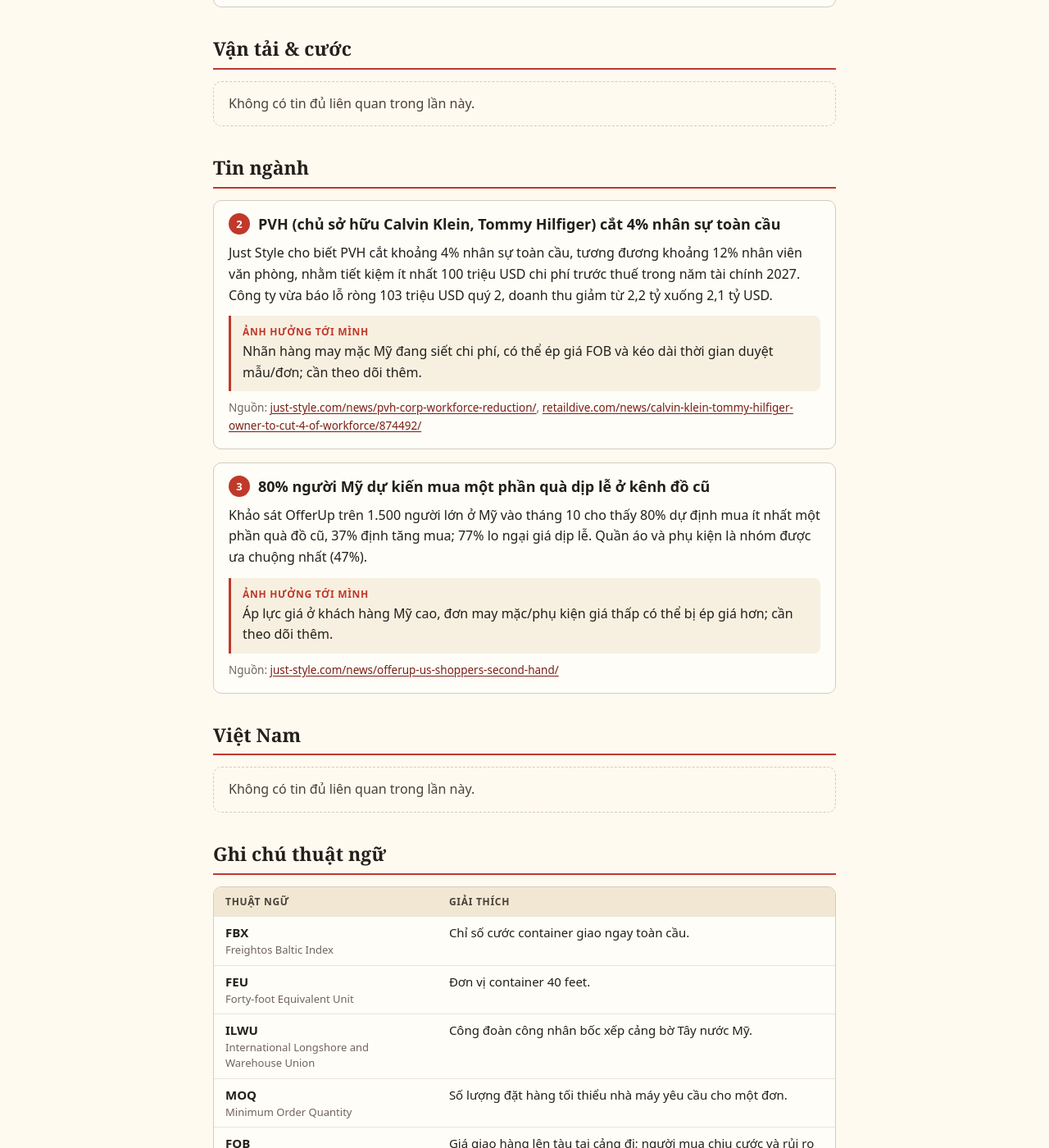
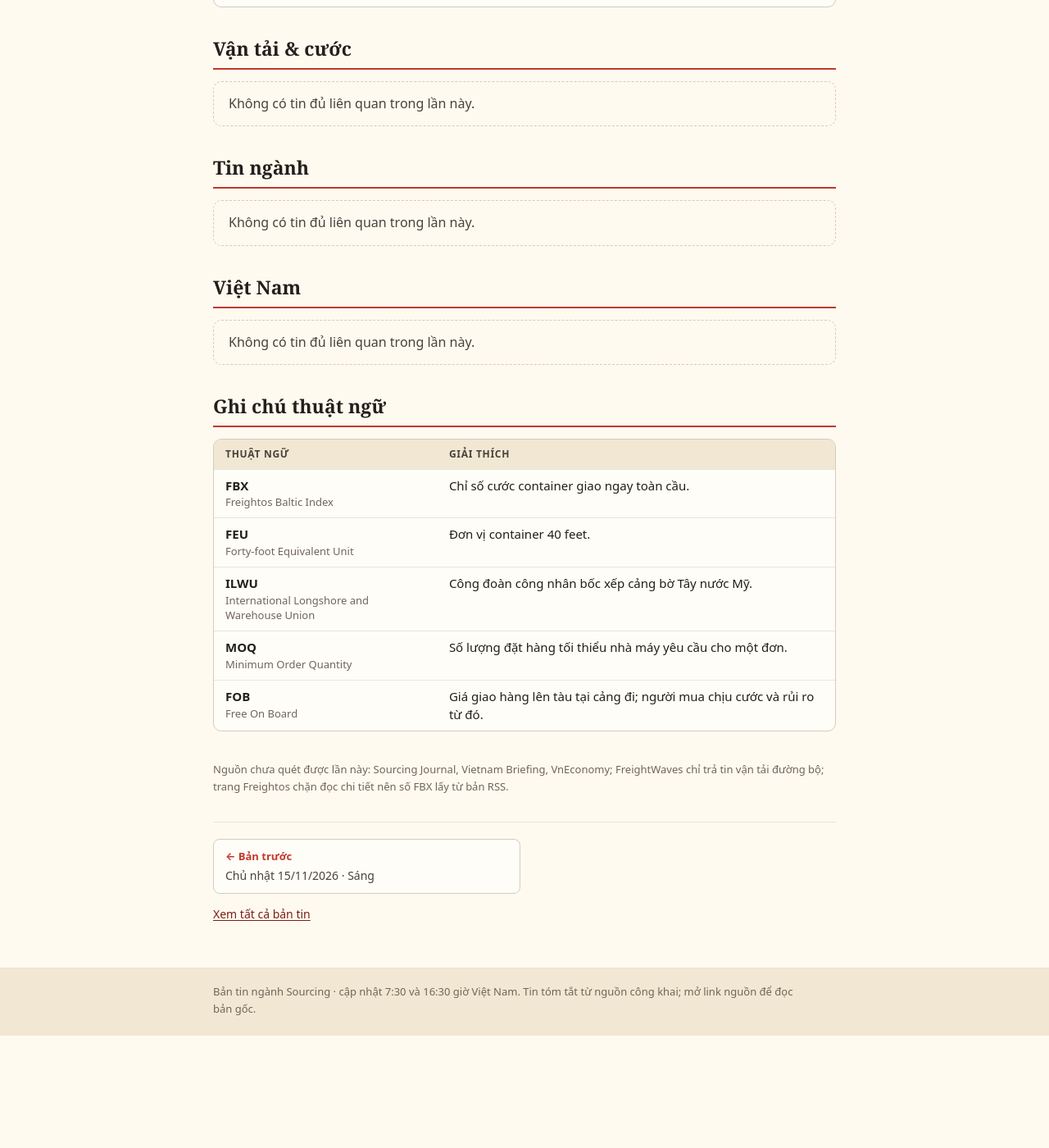
Before and after one commit to hannynguyen2015-sys/ban-tin-sourcing, a Jekyll site: the page built from _posts/2026-11-15-chieu.md, in a window 1280 px wide and 1400 px high, scrolled down 872 px. Shown: the whole window at 82% size. Built offline with Jekyll 4.4.1, drawn with Linux system fonts in a browser that asks for light colours; after the commit the page ends 2135 px from its top, so only the background shows below that; some of the changed text lies outside the part shown.

Commit message:
Bản tin chiều 15/11/2026: bỏ tin trùng
Co-Authored-By: Claude Sonnet 5.5 <noreply@anthropic.com>
Claude-Session: https://claude.ai/code/session_0153tqP6YKuvhTm5htQNjkso

```diff
--- a/_posts/2026-11-15-chieu.md
+++ b/_posts/2026-11-15-chieu.md
@@ -2,7 +2,7 @@
 title: "Bản tin chiều 15/11/2026"
 date: 2026-11-15 16:30:00 +0700
 buoi: "Chiều"
-chu_y: "Khảo sát cho thấy 80% người Mỹ dự kiến mua một phần quà dịp lễ ở kênh đồ cũ, còn PVH cắt 4% nhân sự toàn cầu; nhu cầu hàng quà tặng/may mặc giá thấp cần theo dõi sát khi đàm phán đơn năm sau."
+chu_y: "Khảo sát Reuters/Ipsos cho thấy 62% người Mỹ ủng hộ bỏ thuế quan trong khi giới sản xuất Mỹ phản đối; chính sách thuế còn bất định, chưa nên chốt giá/MOQ dài hạn."
 kpis:
   - label: "FBX Đông Á–Bờ Tây"
     value: "8.200"
@@ -16,10 +16,10 @@ kpis:
     value: "20/11"
     change: ""
     note: "ILWU Local 26 gia hạn"
-  - label: "Khách Mỹ mua quà đồ cũ"
-    value: "80%"
+  - label: "Người Mỹ ủng hộ bỏ thuế quan"
+    value: "62%"
     change: ""
-    note: "khảo sát OfferUp, 1.500 người, tháng 10"
+    note: "Reuters/Ipsos, 1.705 người"
 terms:
   - term: "FBX"
     full: "Freightos Baltic Index"
@@ -55,21 +55,7 @@ _Không có tin đủ liên quan trong lần này._
 
 ## Tin ngành
 
-### PVH (chủ sở hữu Calvin Klein, Tommy Hilfiger) cắt 4% nhân sự toàn cầu
-
-Just Style cho biết PVH cắt khoảng 4% nhân sự toàn cầu, tương đương khoảng 12% nhân viên văn phòng, nhằm tiết kiệm ít nhất 100 triệu USD chi phí trước thuế trong năm tài chính 2027. Công ty vừa báo lỗ ròng 103 triệu USD quý 2, doanh thu giảm từ 2,2 tỷ xuống 2,1 tỷ USD.
-
-> **Ảnh hưởng tới mình:** Nhãn hàng may mặc Mỹ đang siết chi phí, có thể ép giá FOB và kéo dài thời gian duyệt mẫu/đơn; cần theo dõi thêm.
-
-Nguồn: <https://www.just-style.com/news/pvh-corp-workforce-reduction/>, <https://www.retaildive.com/news/calvin-klein-tommy-hilfiger-owner-to-cut-4-of-workforce/874492/>
-
-### 80% người Mỹ dự kiến mua một phần quà dịp lễ ở kênh đồ cũ
-
-Khảo sát OfferUp trên 1.500 người lớn ở Mỹ vào tháng 10 cho thấy 80% dự định mua ít nhất một phần quà đồ cũ, 37% định tăng mua; 77% lo ngại giá dịp lễ. Quần áo và phụ kiện là nhóm được ưa chuộng nhất (47%).
-
-> **Ảnh hưởng tới mình:** Áp lực giá ở khách hàng Mỹ cao, đơn may mặc/phụ kiện giá thấp có thể bị ép giá hơn; cần theo dõi thêm.
-
-Nguồn: <https://www.just-style.com/news/offerup-us-shoppers-second-hand/>
+_Không có tin đủ liên quan trong lần này._
 
 ## Việt Nam
 
```
